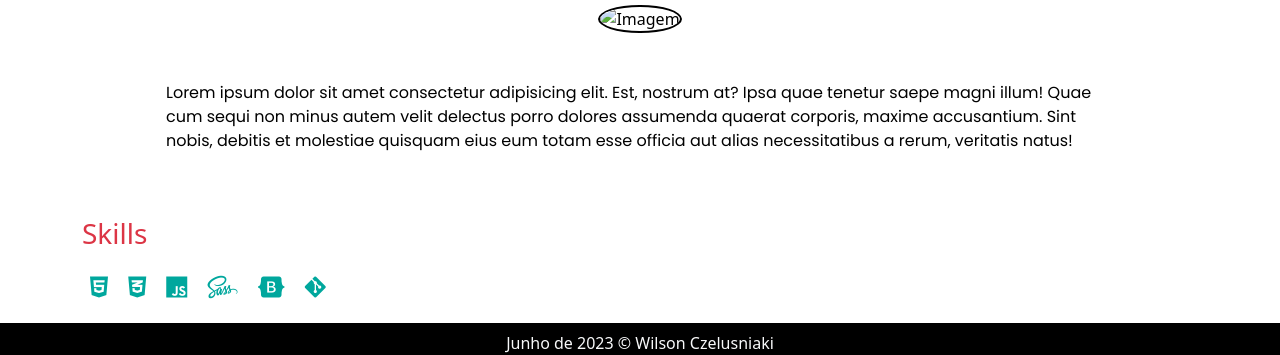
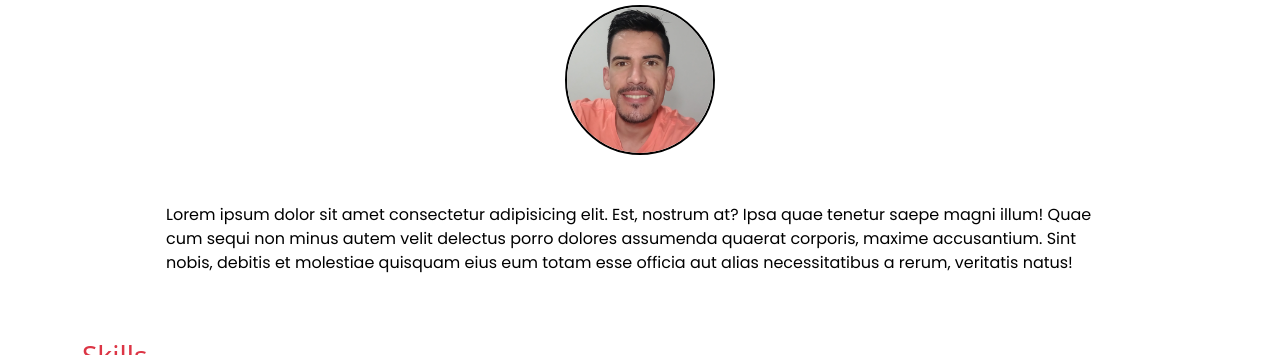
Before and after one commit to WilsonLuizCz/site-oficial, a plain HTML site: page index.html in a window 1280 px wide. Shown: the part 802-1157 px from the top of the page. Drawn offline with nearby package versions, Linux system fonts and the light colour scheme; the site is published under a folder, as on GitHub Pages, so addresses that start at the root find nothing.

Commit message:
Update index.html

```diff
--- a/index.html
+++ b/index.html
@@ -115,7 +115,7 @@
       </div>
       <div class="container text-center">
         <img
-          src="/img/wilson.jpg"
+          src="img/wilson.jpg"
           class="img-fluid"
           alt="Imagem"
           id="foto1"
```
